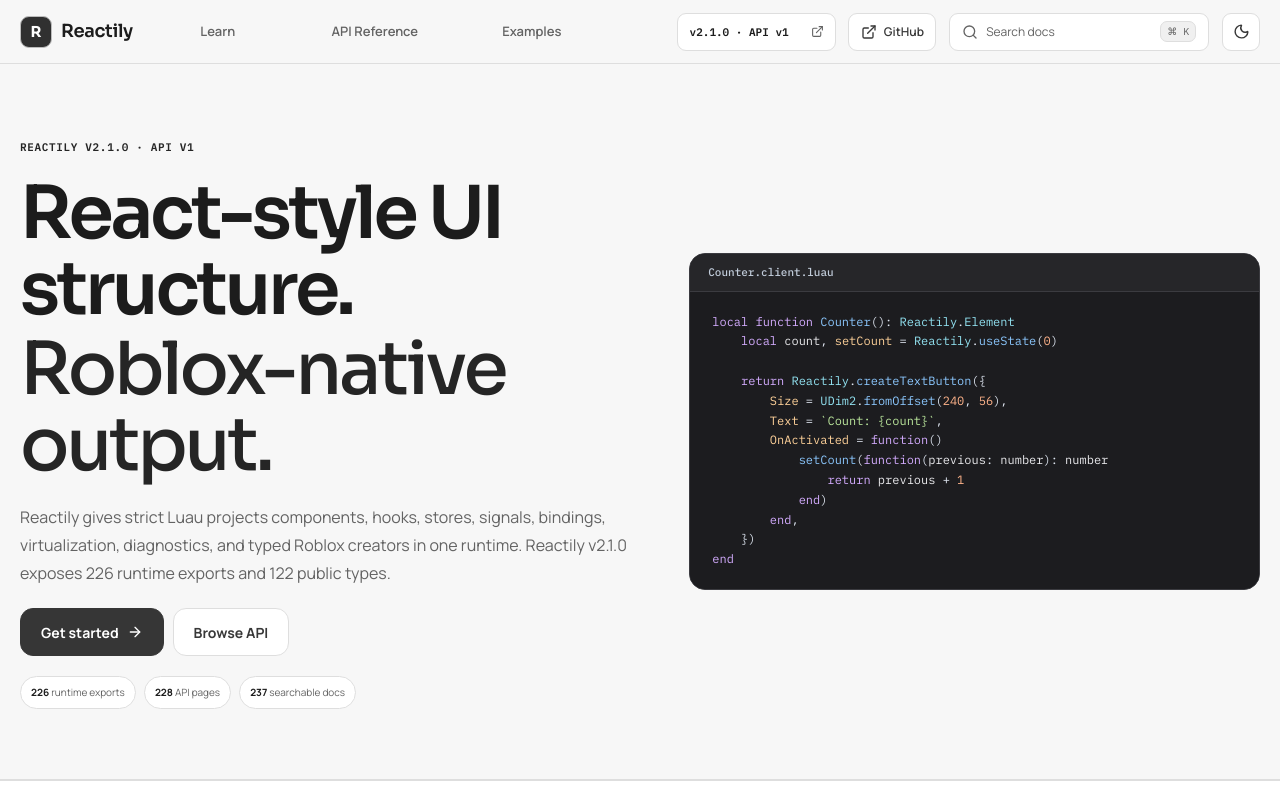
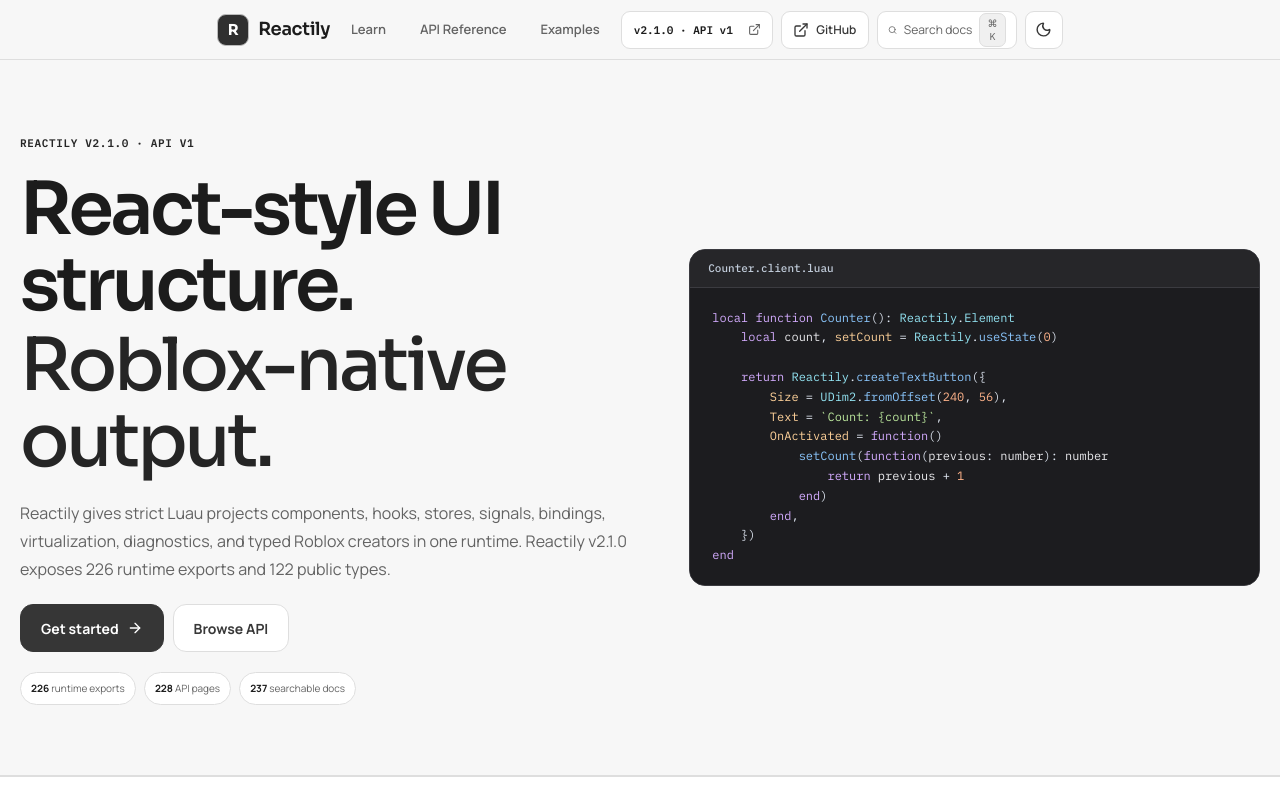
Before and after one commit to lily-studios/Reactily, a React (Vite) app in the folder reactily-website/: page / in a window 1280 px wide. Shown: the top 800 px of the page. Built offline with nearby package versions, Linux system fonts and the light colour scheme.

Commit message:
fix(docs): make header a centered compact row with uniform eight-pixel gaps

```diff
--- a/reactily-website/src/refinements.css
+++ b/reactily-website/src/refinements.css
@@ -2,82 +2,119 @@
 :root {
   --ui-ease: cubic-bezier(.2, .8, .2, 1);
   --ui-motion: 220ms;
-  --header-item-gap: clamp(9px, 1vw, 15px);
+  --header-height: 60px;
+  --header-item-gap: 8px;
 }
 
-/* Keep all desktop controls beside each other, with consistent gaps. */
+/* One compact, centered row: no expanding grid columns or spacer flex items. */
 .headerInner {
-  width: min(1440px, calc(100% - 40px));
   display: flex;
+  width: max-content;
+  max-width: calc(100% - 32px);
+  height: 100%;
+  margin: 0 auto;
   align-items: center;
   justify-content: center;
   gap: var(--header-item-gap);
 }
+
 .headerInner > .brand {
   flex: 0 0 auto;
   white-space: nowrap;
+  margin: 0;
 }
+
 .desktopNav {
   display: flex;
-  flex: 1 1 390px;
+  flex: 0 0 auto;
+  width: auto;
+  max-width: none;
+  min-width: 0;
   align-items: center;
   justify-content: center;
+  justify-self: auto;
   gap: var(--header-item-gap);
-  width: auto;
-  max-width: 470px;
-  min-width: 0;
-  justify-self: auto;
   padding: 0;
   border: 0;
   background: transparent;
 }
+
 .desktopNav a {
-  flex: 1 1 0;
   display: inline-flex;
+  flex: 0 0 auto;
+  min-width: 0;
+  height: 38px;
+  padding: 0 12px;
   align-items: center;
   justify-content: center;
-  min-width: 0;
-  height: 38px;
-  padding: 0 clamp(10px, 1vw, 17px);
   border: 1px solid transparent;
   border-radius: 9px;
   white-space: nowrap;
   text-align: center;
+  font-size: 13px;
 }
+
 .desktopNav a.active {
   background: var(--accent-soft);
   border-color: var(--border);
 }
+
 .headerActions {
   display: flex;
-  flex: 1 1 575px;
+  flex: 0 0 auto;
+  width: auto;
+  max-width: none;
+  min-width: 0;
   align-items: center;
-  justify-content: flex-end;
+  justify-content: flex-start;
+  justify-self: auto;
   gap: var(--header-item-gap);
-  width: auto;
-  max-width: 660px;
-  min-width: 0;
-  justify-self: auto;
 }
-.headerActions .versionSelectorShell { flex: 0 0 159px; min-width: 0; }
-.headerActions .headerGitHub { flex: 0 0 auto; }
+
+.headerActions .versionSelectorShell {
+  flex: 0 0 152px;
+  width: 152px;
+  min-width: 152px;
+  height: 38px;
+}
+
+.headerActions .headerGitHub {
+  flex: 0 0 auto;
+}
+
 .headerActions .searchButton {
-  flex: 1 1 180px;
-  min-width: 125px;
-  max-width: 260px;
-  width: auto;
+  flex: 0 0 140px;
+  width: 140px;
+  min-width: 140px;
+  max-width: 140px;
+  height: 38px;
+  padding: 0 10px;
   justify-content: flex-start;
-  padding: 0 12px;
+  gap: 7px;
 }
-.headerActions .searchButton span { display: inline; white-space: nowrap; }
-.headerActions .searchButton kbd { display: inline; }
-.headerActions .iconButton { flex: 0 0 38px; }
+
+.headerActions .searchButton span {
+  display: inline;
+  white-space: nowrap;
+}
+
+.headerActions .searchButton kbd {
+  display: inline;
+}
+
+.headerActions .iconButton {
+  flex: 0 0 38px;
+  width: 38px;
+  height: 38px;
+}
+
 .desktopNav a, .headerGitHub, .versionSelectorShell, .searchButton, .iconButton {
   transition: background-color var(--ui-motion) var(--ui-ease),
               border-color var(--ui-motion) var(--ui-ease),
               color var(--ui-motion) var(--ui-ease),
               transform var(--ui-motion) var(--ui-ease);
 }
+
 .desktopNav a:hover, .headerGitHub:hover { transform: translateY(-1px); }
 .desktopNav a:active, .headerGitHub:active { transform: translateY(0); }
 
@@ -139,25 +176,25 @@
   outline-offset: 3px;
 }
 
-/* Desktop compression retains the same visual gaps. */
-@media (max-width: 1260px) {
-  .headerInner { --header-item-gap: 9px; }
-  .desktopNav { flex-basis: 330px; }
-  .headerActions { flex-basis: 500px; }
-  .headerActions .headerGitHub { width: 38px; min-width: 38px; padding: 0; }
-  .headerActions .headerGitHub span { display: none; }
-  .headerActions .searchButton { min-width: 100px; }
-}
+/* On narrow screens collapse optional labels, then switch to the mobile menu. */
 @media (max-width: 1120px) {
-  .headerActions .searchButton {
-    flex: 0 0 38px;
+  .headerActions .headerGitHub {
+    flex-basis: 38px;
     width: 38px;
     min-width: 38px;
-    justify-content: center;
     padding: 0;
   }
-  .headerActions .searchButton span, .headerActions .searchButton kbd { display: none; }
-  .desktopNav { flex-basis: 320px; }
+  .headerActions .headerGitHub span { display: none; }
+  .headerActions .searchButton {
+    flex-basis: 38px;
+    width: 38px;
+    min-width: 38px;
+    max-width: 38px;
+    padding: 0;
+    justify-content: center;
+  }
+  .headerActions .searchButton span,
+  .headerActions .searchButton kbd { display: none; }
   .docsShell {
     grid-template-columns: minmax(265px, 285px) minmax(0, 1fr);
     max-width: 1120px;
@@ -165,23 +202,32 @@
   }
   .tableOfContents { display: none; }
 }
+
 @media (max-width: 980px) {
   .headerInner {
     width: calc(100% - 30px);
+    max-width: none;
     justify-content: space-between;
   }
   .desktopNav { display: none; }
-  .headerActions { flex: 0 1 auto; max-width: none; width: auto; }
+  .headerActions { flex: 0 0 auto; }
   .docsShell { display: block; }
   .docsSidebarWrap { width: min(340px, 89vw); }
 }
+
 @media (max-width: 720px) {
   .headerActions .headerGitHub { display: none; }
-  .headerActions .versionSelectorShell { flex-basis: 132px; }
+  .headerActions .versionSelectorShell {
+    flex-basis: 132px;
+    width: 132px;
+    min-width: 132px;
+  }
 }
+
 @media (max-width: 470px) {
   .headerActions .versionSelectorShell { display: none; }
 }
+
 @media (prefers-reduced-motion: reduce) {
   .docHeader, .apiHeroGrid, .heroCopy, .heroVisualColumn { animation: none; }
   .desktopNav a, .headerGitHub, .versionSelectorShell, .searchButton,
```
